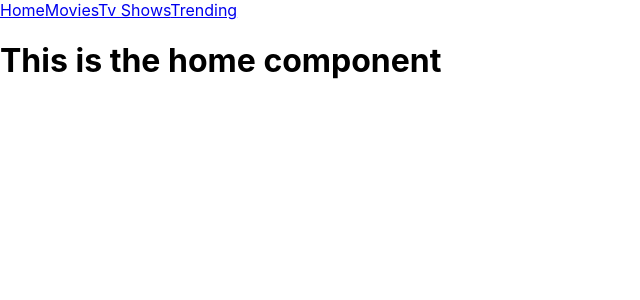
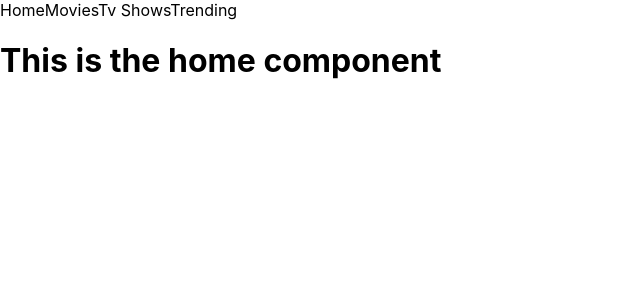
Before and after one commit to joseph-vega12/Movie_App, a React (Create React App) app in the folder movie_app/: page / in a window 1280 px wide. Shown: the top 300 px of the page, without its empty margins (0-640 px from the left). Built offline with nearby package versions, Linux system fonts and the light colour scheme.

Commit message:
imported styled components and cleaned up routes in Nav

```diff
--- a/movie_app/package.json
+++ b/movie_app/package.json
@@ -10,6 +10,7 @@
     "react-dom": "^17.0.1",
     "react-router-dom": "^5.2.0",
     "react-scripts": "4.0.1",
+    "styled-components": "^5.2.1",
     "web-vitals": "^0.2.4"
   },
   "scripts": {
--- a/movie_app/src/components/Nav.js
+++ b/movie_app/src/components/Nav.js
@@ -1,32 +1,30 @@
 import React from 'react';
+
+//React Router
 import { Switch, Link, Route } from 'react-router-dom';
+
+//Components
 import Home from './Home';
 import Movies from './Movies';
 import TvShows from './TvShows';
 import Trending from './Trending';
 
+//Styled Component Import
+
 function Nav() {
     return (
         <header>
             <nav>
-                <Link to='/'>Home</Link>
-                <Link to='/movies'>Movies</Link>
-                <Link to='/tvshows'>Tv Shows</Link>
-                <Link to='/trending'>Trending</Link>
+                <Link style={{ textDecoration: 'none', color: 'black' }} to='/'>Home</Link>
+                <Link style={{ textDecoration: 'none', color: 'black' }} to='/movies'>Movies</Link>
+                <Link style={{ textDecoration: 'none', color: 'black' }} to='/tvshows'>Tv Shows</Link>
+                <Link style={{ textDecoration: 'none', color: 'black' }} to='/trending'>Trending</Link>
             </nav>
             <Switch>
-                <Route path='/trending'>
-                    <Trending />
-                </Route>
-                <Route path='/tvshows'>
-                    <TvShows />
-                </Route>
-                <Route path='/movies'>
-                    <Movies />
-                </Route>
-                <Route path='/'>
-                    <Home />
-                </Route>
+                <Route path='/trending' component={Trending} />
+                <Route path='/tvshows' component={TvShows} />
+                <Route path='/movies' component={Movies} />
+                <Route path='/' component={Home} />
             </Switch>
         </header>
     );
```
Also changed, not shown: 2 other files (tests, documents, lock files or other folders).
